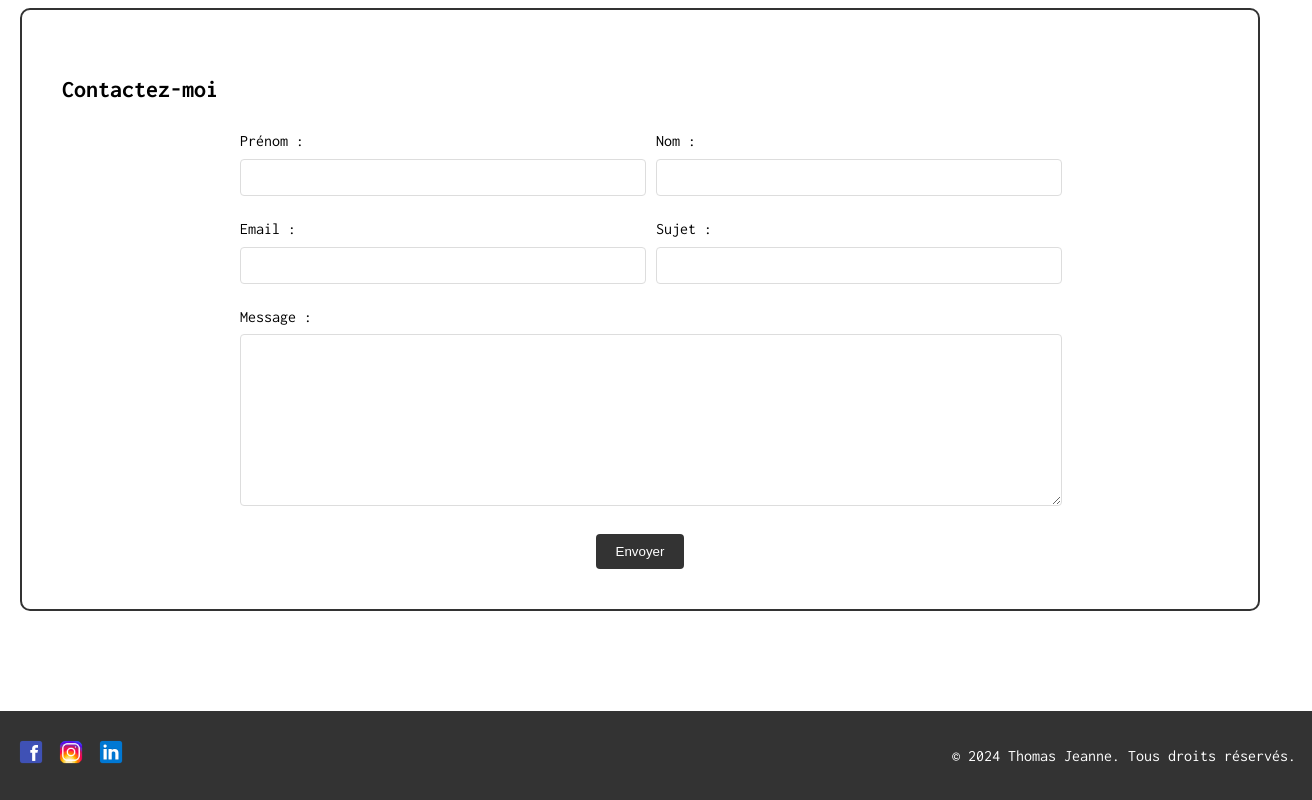
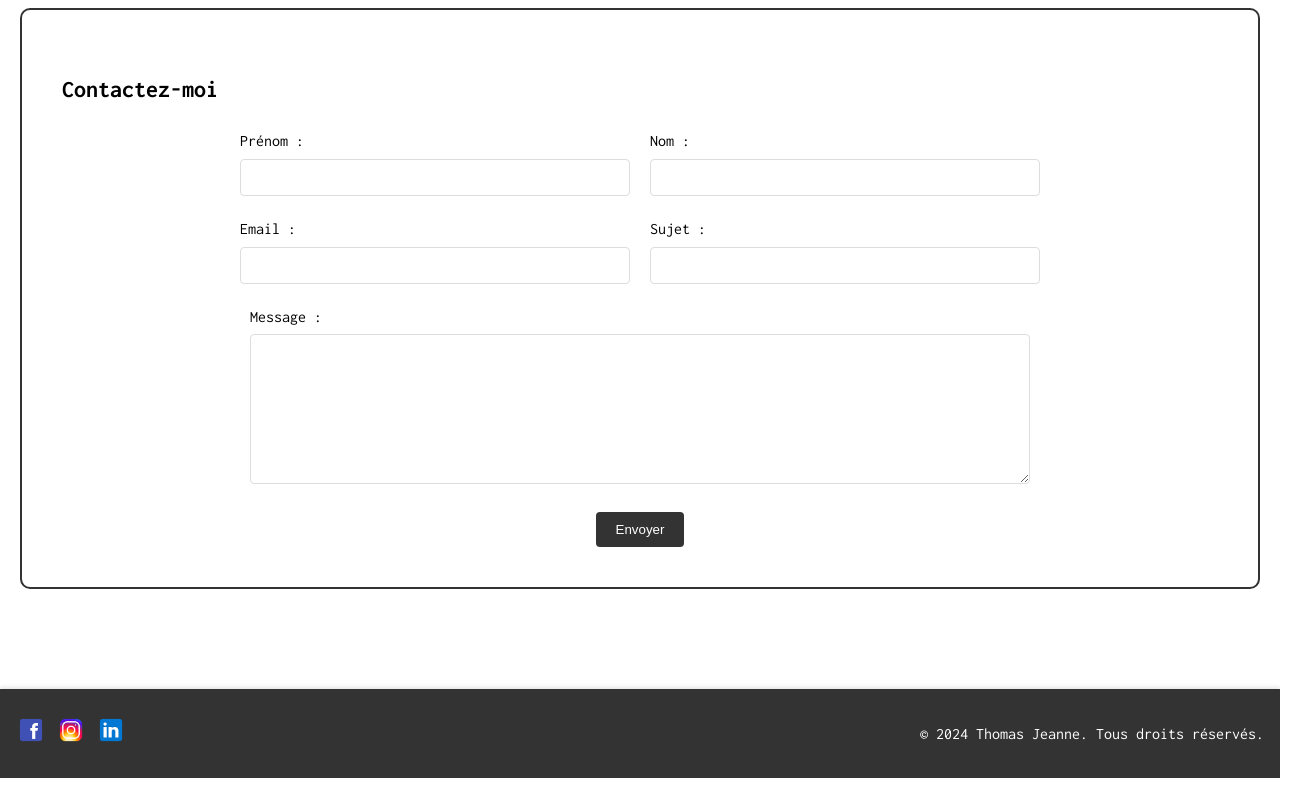
Before and after one commit to CRX2B/Projet-Portfolio, a plain HTML site: page index.html in a window 1280 px wide. Shown: the part 1980-2780 px from the top of the page, 1312 px wide, since content can reach past the window. After the commit the page ends 2758 px from the top, so only its background shows below. Drawn offline with Linux system fonts and the light colour scheme.

Commit message:
ajout des commentaires de section

```diff
--- a/styles.css
+++ b/styles.css
@@ -5,7 +5,8 @@ body {
     padding: 0;
     display: flex;
     flex-direction: column;
-    min-height: 100vh;
+    min-height: 100vh; /* Assure que le body prend au moins toute la hauteur de la fenêtre */
+
 }
 
 header {
@@ -21,6 +22,7 @@ header {
     align-items: center;
     position: relative;
     text-align: center;
+    box-shadow: 0 2px 4px rgba(0, 0, 0, 0.1); /* Ombre pour le header */
 }
 
 header h1 {
@@ -44,6 +46,7 @@ nav ul li a {
     text-decoration: none;
 }
 
+/* Positionnement des icônes sociales dans le header */
 .header-social {
     position: absolute;
     top: 1rem;
@@ -68,6 +71,7 @@ main {
     padding-bottom: 60px;
 }
 
+/* Style commun pour toutes les sections principales */
 .accueil-content, .apropos-content, .competences-content, .projets-content, .contact-content {
     padding: 40px;
     border: 2px solid #333;
@@ -75,6 +79,7 @@ main {
     margin-bottom: 40px;
 }
 
+/* Mise en page de la section d'accueil */
 .accueil-content {
     display: flex;
     align-items: center;
@@ -85,6 +90,7 @@ main {
     flex-shrink: 0;
 }
 
+/* Style de l'image de profil */
 .portrait img {
     width: 200px;
     height: 200px;
@@ -111,29 +117,41 @@ main {
     padding: 20px;
     margin-bottom: 20px;
     border-radius: 5px;
+    box-shadow: 0 2px 4px rgba(0, 0, 0, 0.05); /* Ombre pour les projets individuels */
+    transition: box-shadow 0.3s ease;
+}
+
+.projet:hover {
+    box-shadow: 0 4px 8px rgba(0, 0, 0, 0.1);
 }
 
 .projet h3 {
     margin-top: 0;
 }
 
+/* Style du formulaire de contact */
 .contact-content form {
     max-width: 800px;
+    width: 100%;
     margin: 20px auto 0;
+    box-sizing: border-box;
 }
 
+/* Mise en page des lignes du formulaire */
 .form-row {
     display: flex;
-    justify-content: space-between;
-    margin-bottom: 20px;
+    flex-wrap: wrap;
+    margin: 0 -10px; /* Compensation pour le padding des form-group */
 }
 
 .form-group {
-    flex: 0 0 48%;
+    flex: 1 1 calc(50% - 20px); /* Prend 50% de l'espace moins le padding */
+    margin: 0 10px 20px;
+    min-width: 200px; /* Empêche les champs de devenir trop étroits */
 }
 
 .form-group.full-width {
-    flex: 0 0 100%;
+    flex-basis: calc(100% - 20px);
 }
 
 .form-group label {
@@ -147,6 +165,7 @@ main {
     padding: 10px;
     border: 1px solid #ddd;
     border-radius: 4px;
+    box-sizing: border-box; /* Adaptabilité de la zone de saisie aux petits écran */
 }
 
 .form-group textarea {
@@ -168,14 +187,18 @@ button[type="submit"]:hover {
     background-color: #555;
 }
 
+/* Style du footer */
 footer {
     background-color: #333;
     color: #fff;
     padding: 1rem;
     width: 100%;
+    box-sizing: border-box; /* Inclut le padding dans la largeur totale */
     display: flex;
     justify-content: space-between;
     align-items: center;
+    flex-wrap: wrap; /* Permet aux éléments de passer à la ligne sur les petits écrans */
+    box-shadow: 0 -2px 4px rgba(0, 0, 0, 0.1); /* Ombre pour le footer */
 }
 
 .social-links {
```
Also changed, not shown: index.html (+9 -0 lines).
